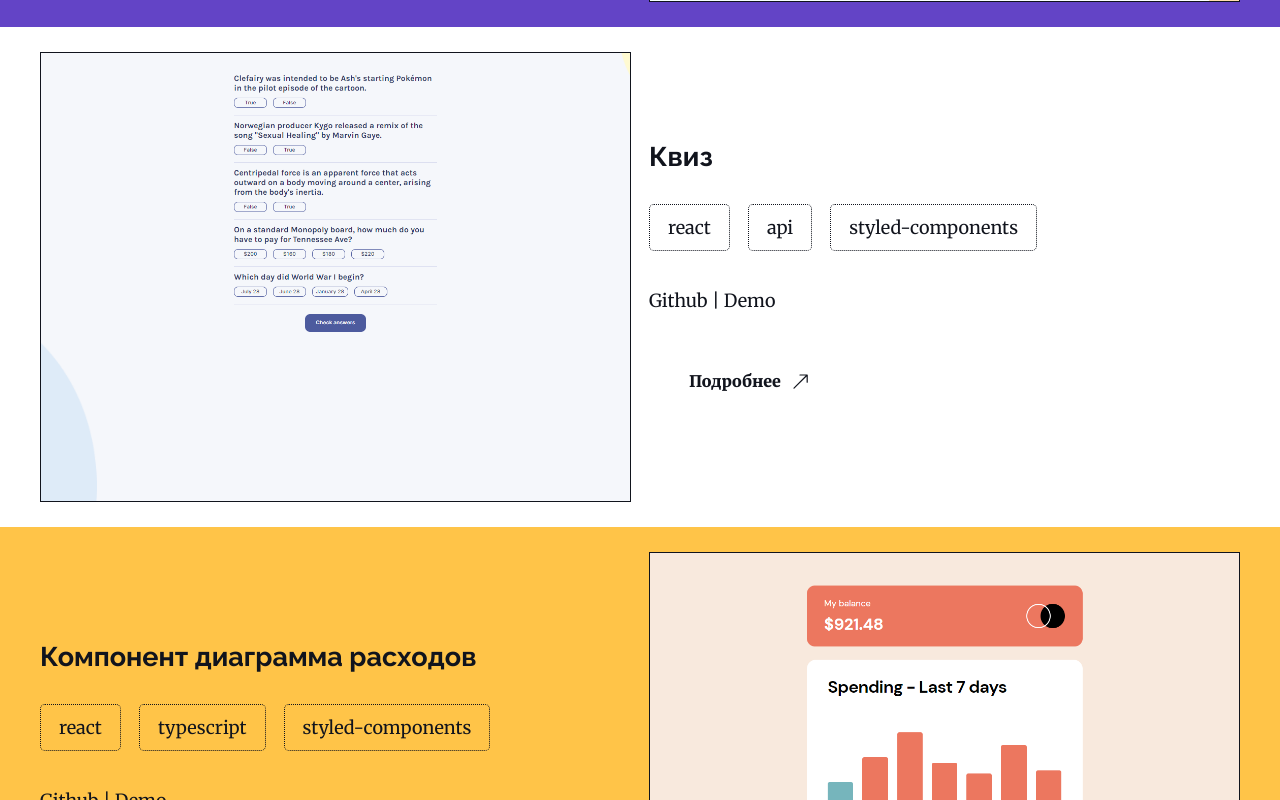
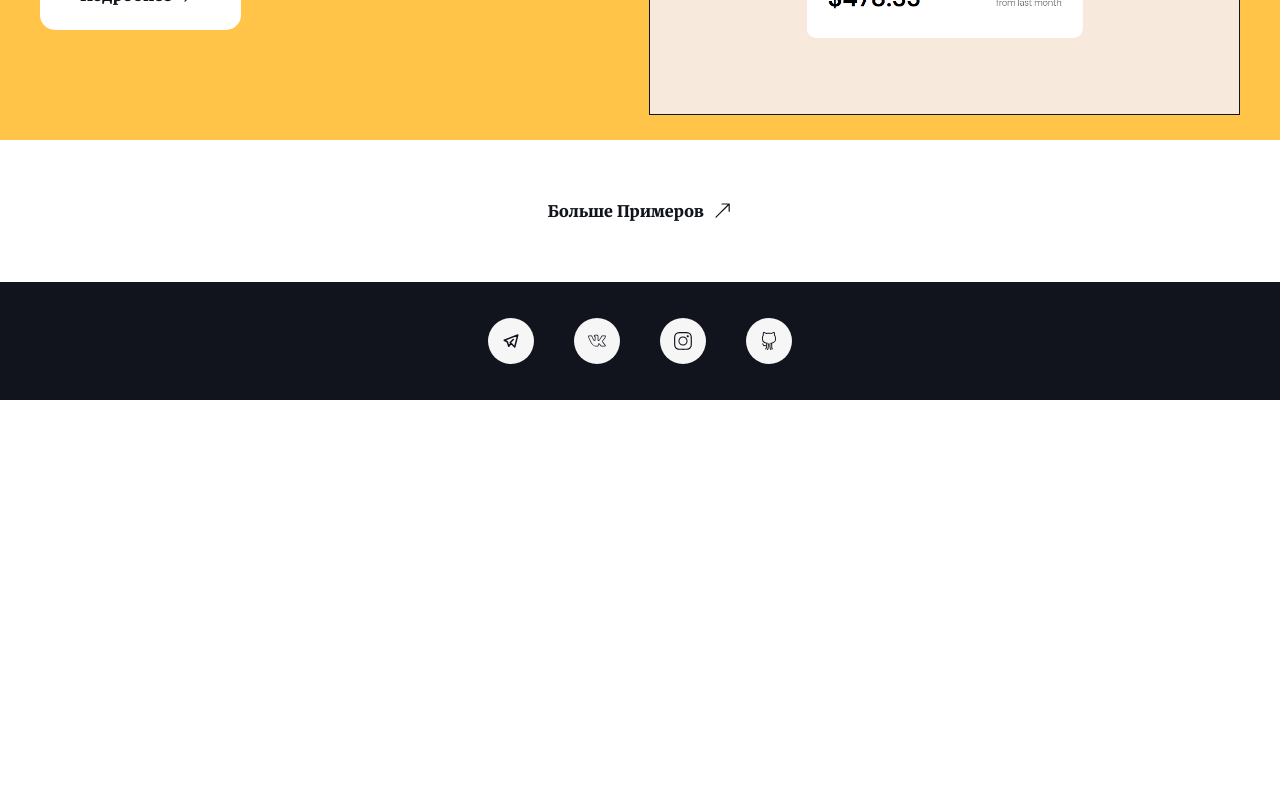
Before and after one commit to DenKuznets/portfolio, a React (Vite) app: page / in a window 1280 px wide. Shown: the part 1460-2260 px from the top of the page. After the commit the page ends 1860 px from the top, so only its background shows below. Built offline with nearby package versions, Linux system fonts and the light colour scheme.

Commit message:
footer done

```diff
--- /dev/null
+++ b/src/components/Footer.jsx
@@ -0,0 +1,58 @@
+import React from "react";
+import styled from "styled-components";
+import { colors } from "../../utils";
+import {
+    SlSocialGithub,
+    SlSocialInstagram,
+    SlSocialVkontakte,
+} from "react-icons/sl";
+import { TbBrandTelegram } from "react-icons/tb";
+import Button from "./Button";
+
+const FooterStyled = styled.footer`
+    background-color: ${colors.almostBlack};
+    color: ${colors.white};
+    padding: 2em 0;
+    .footer {
+        max-width: 1200px;
+        margin: 0 auto;
+        display: flex;
+        justify-content: center;
+        align-items: center;
+        gap: 40px;
+        @media only screen and (max-width: 360px) {
+            gap: 20px;
+        }
+    }
+`;
+
+const Footer = () => {
+    return (
+        <FooterStyled>
+            <div className="footer">
+                <a href="https://t.me/DenKuznets">
+                    <div className="social-icon-container">
+                        <TbBrandTelegram />
+                    </div>
+                </a>
+                <a href="https://vk.com/id6059069">
+                    <div className="social-icon-container">
+                        <SlSocialVkontakte />
+                    </div>
+                </a>
+                <a href="https://www.instagram.com/denis_kyznecov/">
+                    <div className="social-icon-container">
+                        <SlSocialInstagram />
+                    </div>
+                </a>
+                <a href="https://github.com/DenKuznets">
+                    <div className="social-icon-container">
+                        <SlSocialGithub />
+                    </div>
+                </a>
+            </div>
+        </FooterStyled>
+    );
+};
+
+export default Footer;
--- a/src/components/styled/Work.styled.js
+++ b/src/components/styled/Work.styled.js
@@ -143,6 +143,15 @@ const WorkStyled = styled.div`
                 }
             }
         }
+        &__more{
+            background-color: ${colors.almostBlack};
+            /* position: absolute; */
+            width: 100%;
+            left: 0;
+            display: flex;
+            justify-content: center;
+            padding: 3em 0;
+        }
     }
 `;
 
--- a/src/pages/styled/MainPage.jsx
+++ b/src/pages/styled/MainPage.jsx
@@ -4,7 +4,9 @@ import { ThemeProvider } from "styled-components";
 import Hero from "../../components/Hero";
 import Work from "../../components/Work";
 import Header from "../../components/Header";
-import { localization, themeLight } from "../../../utils";
+import { colors, localization, themeLight } from "../../../utils";
+import Footer from "../../components/Footer";
+import Button from "../../components/Button";
 export const LanguageContext = createContext(localization.ru);
 
 const MainPage = () => {
@@ -20,15 +22,26 @@ const MainPage = () => {
                 <LanguageContext.Provider value={appText}>
                     <Header />
                     <main>
-                        <section id="hero">
-                            <Hero />
-                        </section>
+                        <section id="hero">{/* <Hero /> */}</section>
                         <section style={{ padding: 0 }} id="work">
                             <Work index={0} themeColor="violet" />
                             <Work index={1} themeColor="default" />
                             <Work index={2} themeColor="yellow" />
+                            <div
+                                style={{
+                                    backgroundColor: `${colors.white}`,
+                                    display: "flex",
+                                    justifyContent: "center",
+                                    padding: "2em 0",
+                                }}
+                            >
+                                <a href="">
+                                    <Button>{appText.work.moreExamples}</Button>
+                                </a>
+                            </div>
                         </section>
                     </main>
+                    <Footer />
                 </LanguageContext.Provider>
             </ThemeProvider>
         </>
--- a/utils.js
+++ b/utils.js
@@ -134,6 +134,7 @@ export const localization = {
                 },
             ],
             showmore: "Подробнее",
+            moreExamples: "Больше примеров",
         },
     },
     en: {
@@ -177,6 +178,7 @@ export const localization = {
                 },
             ],
             showmore: "Case study",
+            moreExamples: "More Examples",
         },
     },
 };
```
Also changed, not shown: src/components/Work.jsx (+13 -0 lines), 1 other file (tests, documents, lock files or other folders).
